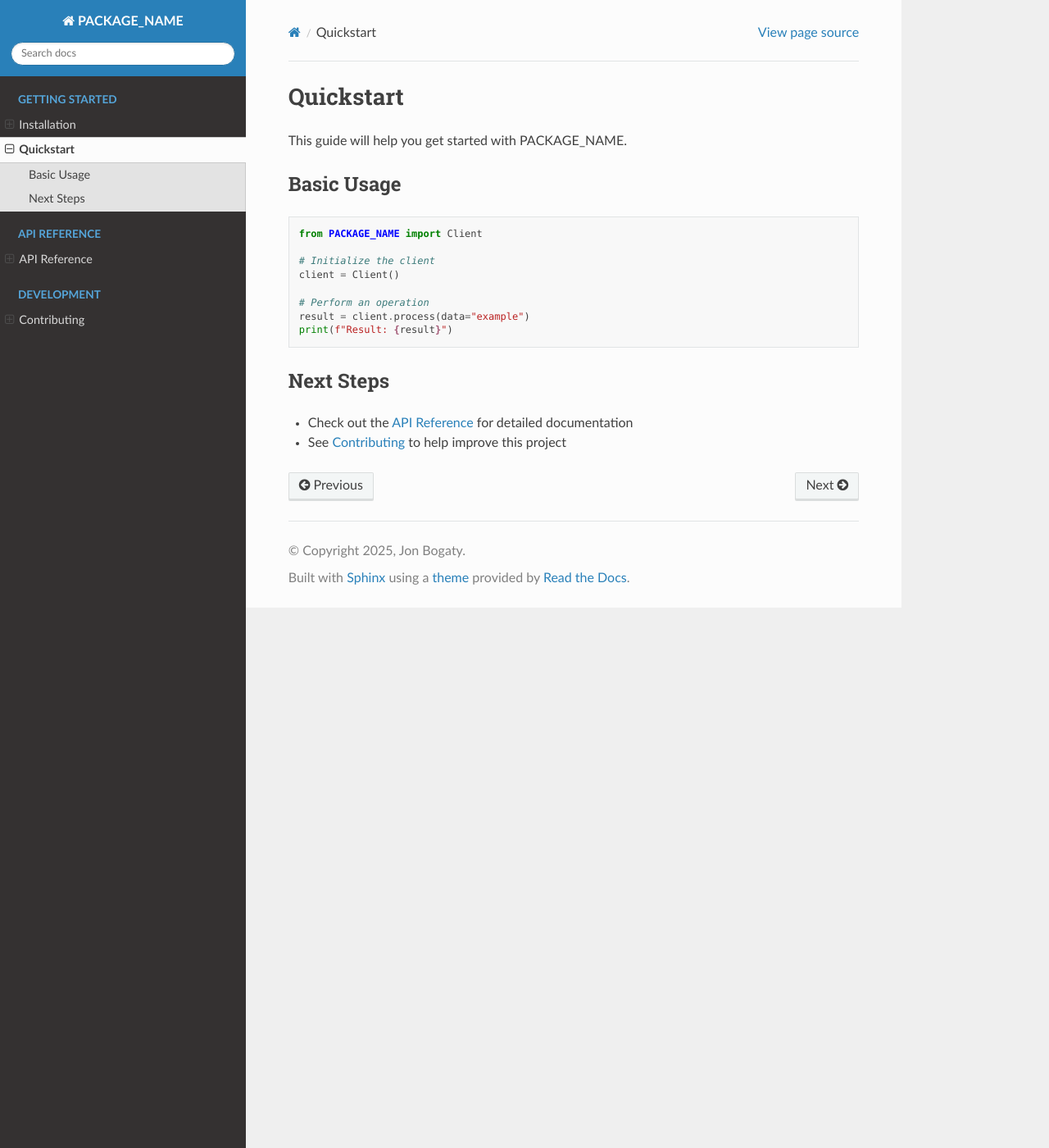
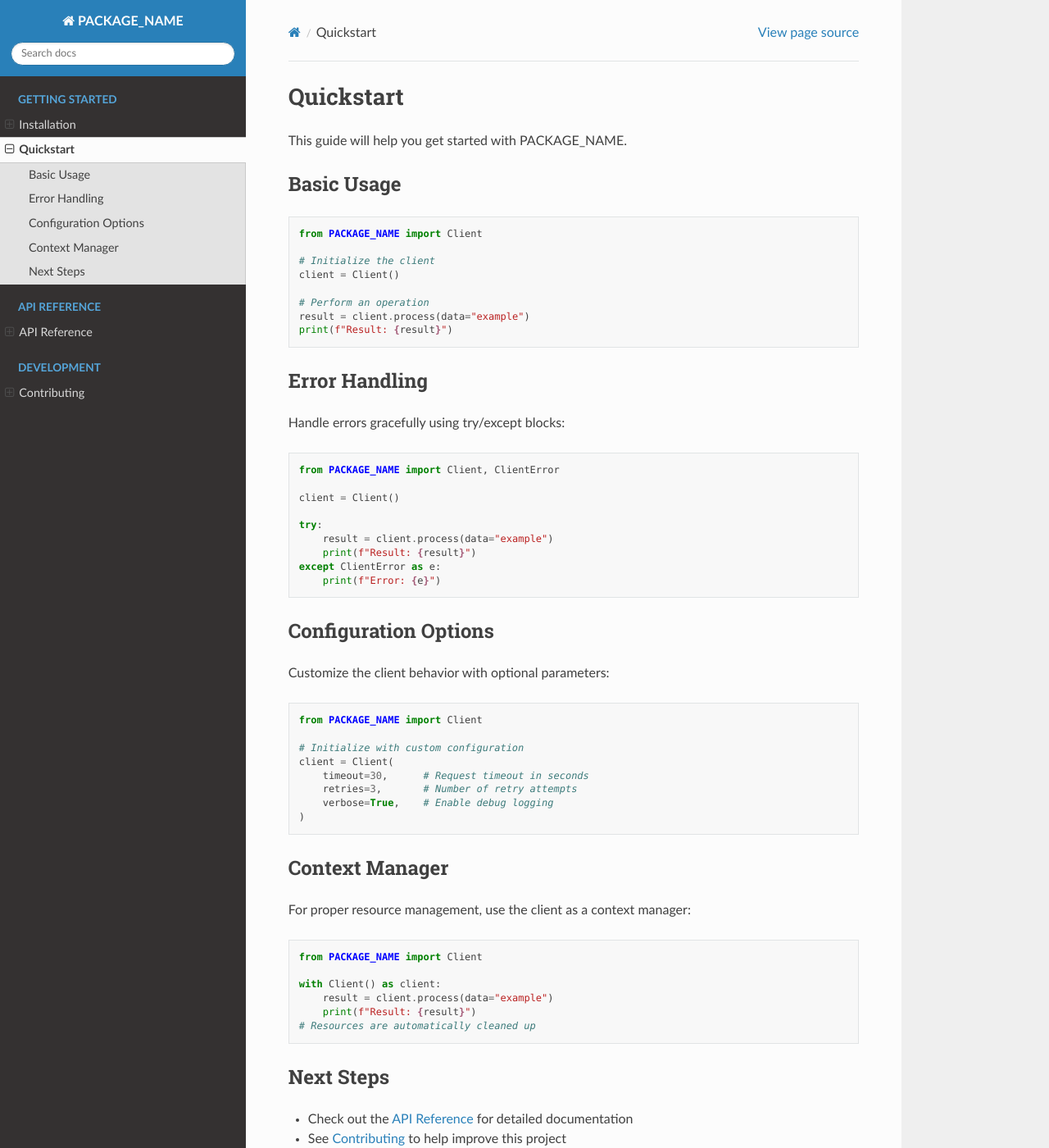
Before and after one commit to jbcom/jbcom.github.io, a Sphinx documentation site: the page built from docs/getting-started/quickstart.md, in a window 1280 px wide and 1400 px high. Shown: the whole window at 82% size. Built offline with Sphinx 7.4.7 and the Read the Docs theme 3.1.0, drawn with Linux system fonts in a browser that asks for light colours.

Commit message:
docs: expand quickstart with error handling and usage patterns
Co-authored-by: Cursor <cursor@cursor.com>
Co-authored-by: Jules <google-labs-jules[bot]@users.noreply.github.com>

Builds on Jules' initial example by adding:
- Error handling section with try/except pattern
- Configuration options showing common parameters
- Context manager pattern for resource management

````diff
--- a/docs/getting-started/quickstart.md
+++ b/docs/getting-started/quickstart.md
@@ -15,6 +15,50 @@ result = client.process(data="example")
 print(f"Result: {result}")
 ```
 
+## Error Handling
+
+Handle errors gracefully using try/except blocks:
+
+```python
+from PACKAGE_NAME import Client, ClientError
+
+client = Client()
+
+try:
+    result = client.process(data="example")
+    print(f"Result: {result}")
+except ClientError as e:
+    print(f"Error: {e}")
+```
+
+## Configuration Options
+
+Customize the client behavior with optional parameters:
+
+```python
+from PACKAGE_NAME import Client
+
+# Initialize with custom configuration
+client = Client(
+    timeout=30,      # Request timeout in seconds
+    retries=3,       # Number of retry attempts
+    verbose=True,    # Enable debug logging
+)
+```
+
+## Context Manager
+
+For proper resource management, use the client as a context manager:
+
+```python
+from PACKAGE_NAME import Client
+
+with Client() as client:
+    result = client.process(data="example")
+    print(f"Result: {result}")
+# Resources are automatically cleaned up
+```
+
 ## Next Steps
 
 - Check out the [API Reference](../api/index.rst) for detailed documentation
````
